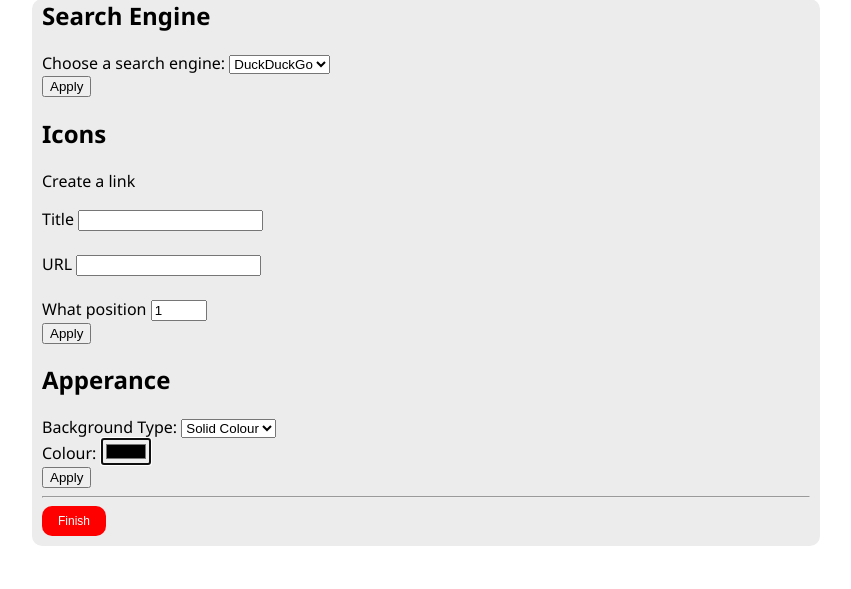
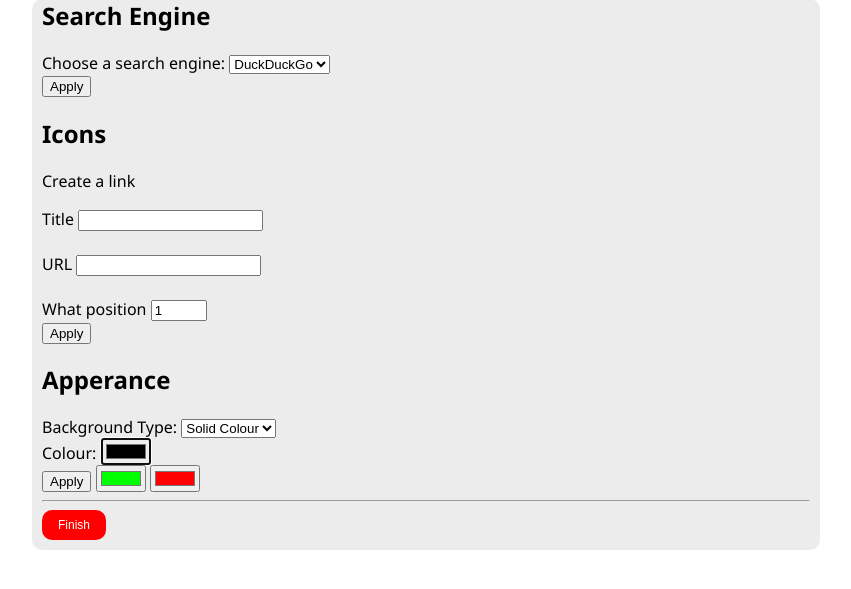
Before and after one commit to Shaddow798/startpage, a Flask app: page /settings in a window 1280 px wide. Shown: the part 174-763 px from the top of the page, without its empty margins (224-1075 px from the left). Run offline with Flask 3, Linux system fonts and the light colour scheme.

Commit message:
Update settings.html

```diff
--- a/templates/settings.html
+++ b/templates/settings.html
@@ -64,6 +64,8 @@
 
         <input type="submit" value="Apply">
 
+        <input class="color1" type="color" name="color1" value="#00ff00">
+        <input class="color2" type="color" name="color2" value="#ff0000">
     </form>
     <hr>
     <a href="/">
```
